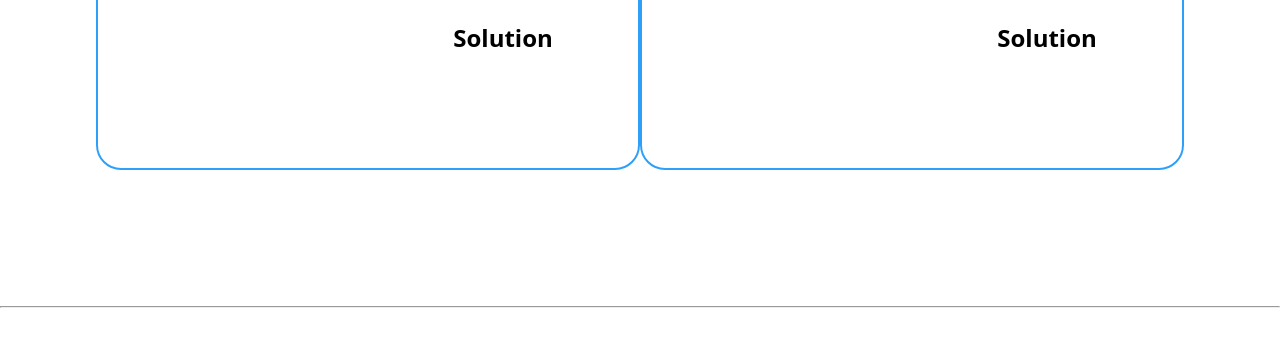
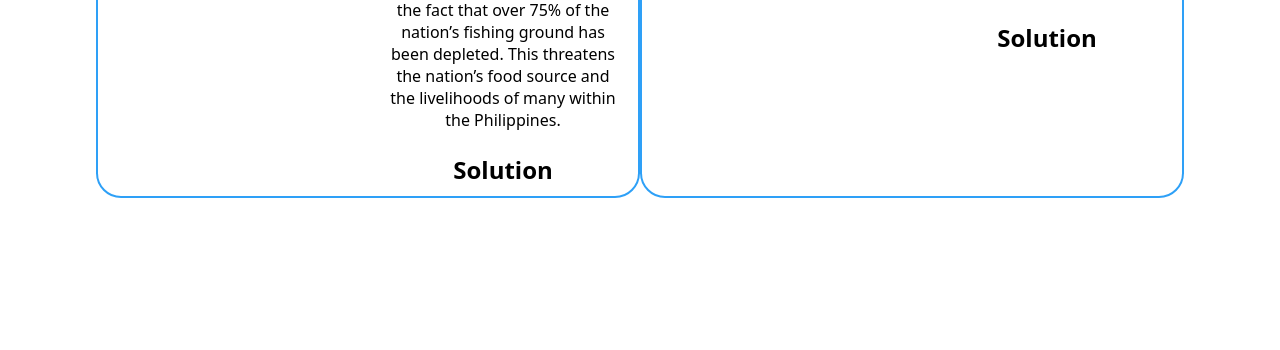
Before and after one commit to GiovanniL30/WebTech-PrelimProject, a plain HTML site: page index.html in a window 1280 px wide. Shown: the part 5311-5661 px from the top of the page. Drawn offline with Linux system fonts and the light colour scheme.

Commit message:
Created changes within the index and issues.css files

```diff
--- a/index.html
+++ b/index.html
@@ -103,7 +103,7 @@
                 <div class="issues-content">
                   <div class="issues-problem">
                     <h1>Overfishing</h1>
-                    <p>Overfishing is bad because fish is no more</p>
+                    <p>Overfishing in the Philippines has been a problem due to the fact that over 75% of the nation’s fishing ground has been depleted. This threatens the nation’s food source and the livelihoods of many within the Philippines.</p>
                     <br />
                     <h1>Solution</h1>
                   </div>
@@ -114,7 +114,7 @@
                 <div class="issues-solution">
                   <p>Fish in Moderation</p>
                   <br />
-                  <p>fish</p>
+                  <p>Regulation and limitation of fishing within Philippine waters to allow fishes to breed and multiply. A movement called Fish Forever also aims to help fishermen manage and regulate fishing within Philippine waters.</p>
                 </div>
               </div>
               <div class="issues-item">
--- a/style/issues.css
+++ b/style/issues.css
@@ -121,6 +121,16 @@
   .issues-item {
     display: grid;
     grid-template-columns: 1fr 1fr;
+    height: 55%;
+  }
+
+  .issues-icon,
+  .issues-content {
+    width: auto;
+  }
+
+  .issues-item:hover {
+    height: auto;
   }
 }
 
```
